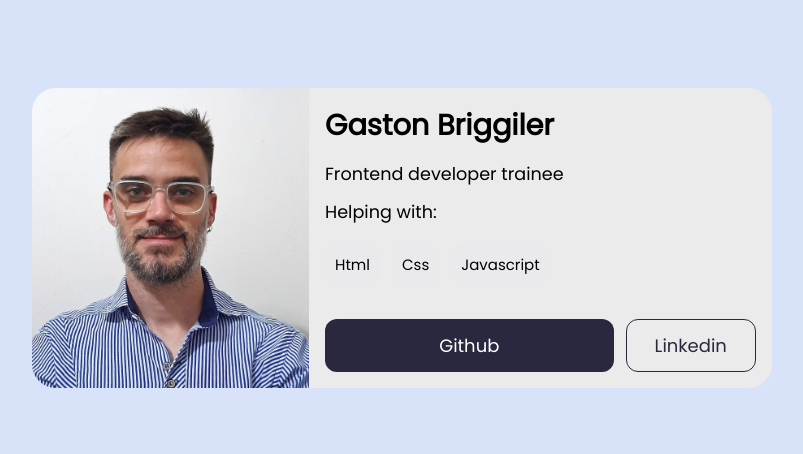
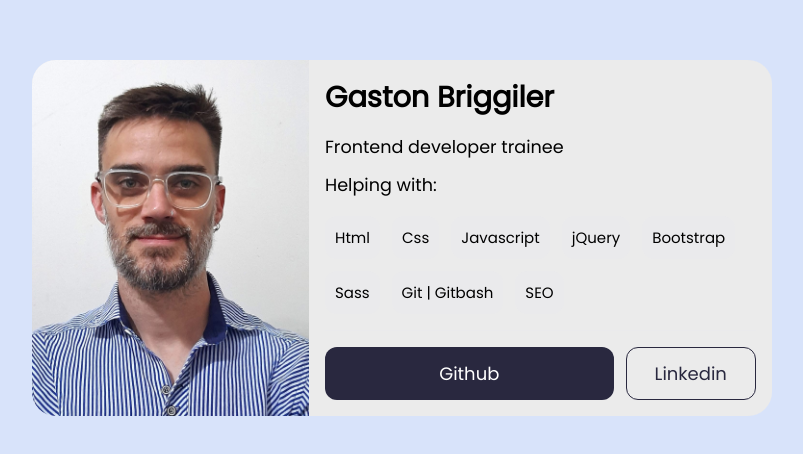
Before and after one commit to gaston-briggiler/Presentacion1, a plain HTML site: page index.html in a window 1280 px wide. Shown: the part 186-640 px from the top of the page, without its empty margins (238-1041 px from the left). Drawn offline with Linux system fonts and the light colour scheme.

```diff
--- a/index.html
+++ b/index.html
@@ -29,6 +29,11 @@
                         <li class="chip">Html</li>
                         <li class="chip">Css</li>
                         <li class="chip">Javascript</li>
+                        <li class="chip">jQuery</li>
+                        <li class="chip">Bootstrap</li>
+                        <li class="chip">Sass</li>
+                        <li class="chip">Git | Gitbash</li>
+                        <li class="chip">SEO</li>
                     </ul>
                     <div class="action-buttons">
                         <a href="https://github.com/gaston-briggiler" title="Book a lector">
```
